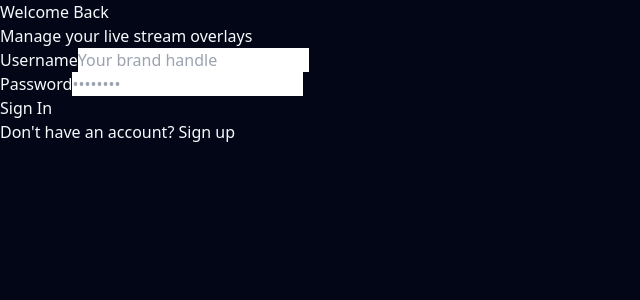
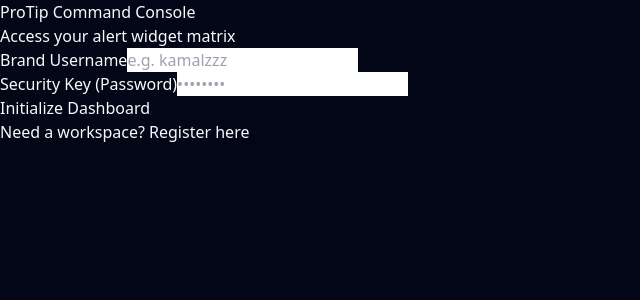
Before and after one commit to kamalfps/protip-frontend, a Next.js app: page /login in a window 1280 px wide. Shown: the top 300 px of the page, without its empty margins (0-640 px from the left). Built offline with nearby package versions, Linux system fonts and the light colour scheme.

Commit message:
Update page.tsx

```diff
--- a/src/app/login/page.tsx
+++ b/src/app/login/page.tsx
@@ -3,7 +3,7 @@
 import React, { useState } from 'react';
 import { useRouter } from 'next/navigation';
 
-export default function AuthPage() {
+export default function StandaloneLoginPage() {
   const router = useRouter();
   const [isLogin, setIsLogin] = useState(true);
   const [username, setUsername] = useState('');
@@ -31,7 +31,7 @@
       const data = await res.json();
 
       if (!res.ok) {
-        throw new Error(data.error || 'Something went wrong');
+        throw new Error(data.error || 'Authentication mismatch');
       }
 
       localStorage.setItem('token', data.token);
@@ -45,16 +45,16 @@
   };
 
   return (
-    <div className="min-h-screen bg-slate-950 flex items-center justify-center p-4 relative overflow-hidden text-white">
-      <div className="absolute top-1/2 left-1/2 -translate-x-1/2 -translate-y-1/2 w-[500px] h-[500px] bg-purple-600/10 blur-[100px] rounded-full pointer-events-none" />
+    <div className="fixed inset-0 z-[9999] bg-slate-950 flex items-center justify-center p-4 text-white overflow-hidden">
+      <div className="absolute top-1/2 left-1/2 -translate-x-1/2 -translate-y-1/2 w-[600px] h-[600px] bg-purple-600/10 blur-[130px] rounded-full pointer-events-none" />
 
       <div className="relative z-10 w-full max-w-md bg-slate-900 border border-slate-800 rounded-2xl p-8 shadow-2xl">
         <div className="text-center mb-8">
           <h1 className="text-3xl font-extrabold tracking-tight bg-clip-text text-transparent bg-gradient-to-r from-purple-400 to-pink-500">
-            {isLogin ? 'Welcome Back' : 'Create Creator Account'}
+            {isLogin ? 'ProTip Command Console' : 'Register Creator Node'}
           </h1>
           <p className="text-slate-400 mt-2 text-sm">
-            {isLogin ? 'Manage your live stream overlays' : 'Start accepting fee-free tips in minutes'}
+            {isLogin ? 'Access your alert widget matrix' : 'Deploy live overlays instantly'}
           </p>
         </div>
 
@@ -66,33 +66,33 @@
 
         <form onSubmit={handleSubmit} className="space-y-4">
           <div>
-            <label className="block text-xs font-semibold text-slate-400 uppercase tracking-wider mb-1">Username</label>
+            <label className="block text-xs font-semibold text-slate-400 uppercase tracking-wider mb-1">Brand Username</label>
             <input
               type="text"
               value={username}
               onChange={(e) => setUsername(e.target.value)}
               className="w-full bg-slate-950 border border-slate-800 rounded-xl px-4 py-3 text-white focus:outline-none focus:border-purple-500 transition-colors"
-              placeholder="Your brand handle"
+              placeholder="e.g. kamalzzz"
               required
             />
           </div>
 
           {!isLogin && (
             <div>
-              <label className="block text-xs font-semibold text-slate-400 uppercase tracking-wider mb-1">Email Address</label>
+              <label className="block text-xs font-semibold text-slate-400 uppercase tracking-wider mb-1">Email Node</label>
               <input
                 type="email"
                 value={email}
                 onChange={(e) => setEmail(e.target.value)}
                 className="w-full bg-slate-950 border border-slate-800 rounded-xl px-4 py-3 text-white focus:outline-none focus:border-purple-500 transition-colors"
-                placeholder="you@example.com"
+                placeholder="developer@protip.live"
                 required
               />
             </div>
           )}
 
           <div>
-            <label className="block text-xs font-semibold text-slate-400 uppercase tracking-wider mb-1">Password</label>
+            <label className="block text-xs font-semibold text-slate-400 uppercase tracking-wider mb-1">Security Key (Password)</label>
             <input
               type="password"
               value={password}
@@ -108,7 +108,7 @@
             disabled={loading}
             className="w-full bg-gradient-to-r from-purple-600 to-pink-600 hover:from-purple-500 hover:to-pink-500 text-white font-bold py-3 rounded-xl transition-all shadow-lg disabled:opacity-50"
           >
-            {loading ? 'Authenticating...' : isLogin ? 'Sign In' : 'Register Now'}
+            {loading ? 'Validating Token Node...' : isLogin ? 'Initialize Dashboard' : 'Deploy Account'}
           </button>
         </form>
 
@@ -118,7 +118,7 @@
             onClick={() => setIsLogin(!isLogin)}
             className="text-purple-400 hover:underline font-medium"
           >
-            {isLogin ? "Don't have an account? Sign up" : 'Already have an account? Log in'}
+            {isLogin ? "Need a workspace? Register here" : 'Existing account? Initialize session'}
           </button>
         </div>
       </div>
```
